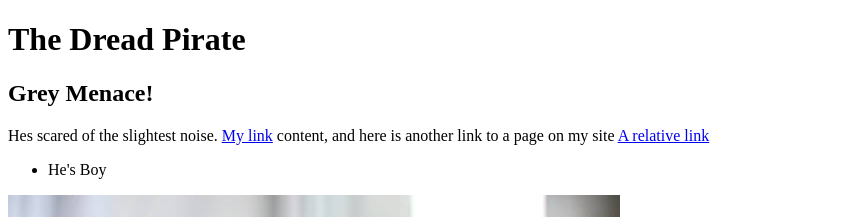
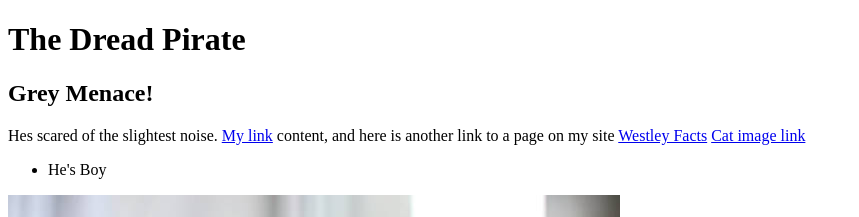
Before and after one commit to jmelillo/jmelillo.github.io, a plain HTML site: page index.html in a window 1280 px wide. Shown: the top 217 px of the page, without its empty margins (0-859 px from the left). Drawn offline with Linux system fonts and the light colour scheme.

Commit message:
Add files via upload

```diff
--- a/index.html
+++ b/index.html
@@ -15,7 +15,8 @@
         <p>Hes scared of the slightest noise.
         <a href="https://www.pratt.edu/">My link</a>
                  content, and here is another link to a page on my site
-                 <a href="cat.html">A relative link</a>
+            <a href="https://jmelillo.github.io/WestleyCSS">Westley Facts</a>
+                 <a href="cat.html">Cat image link</a>
         </p>
         </div>
         <ul>
```
